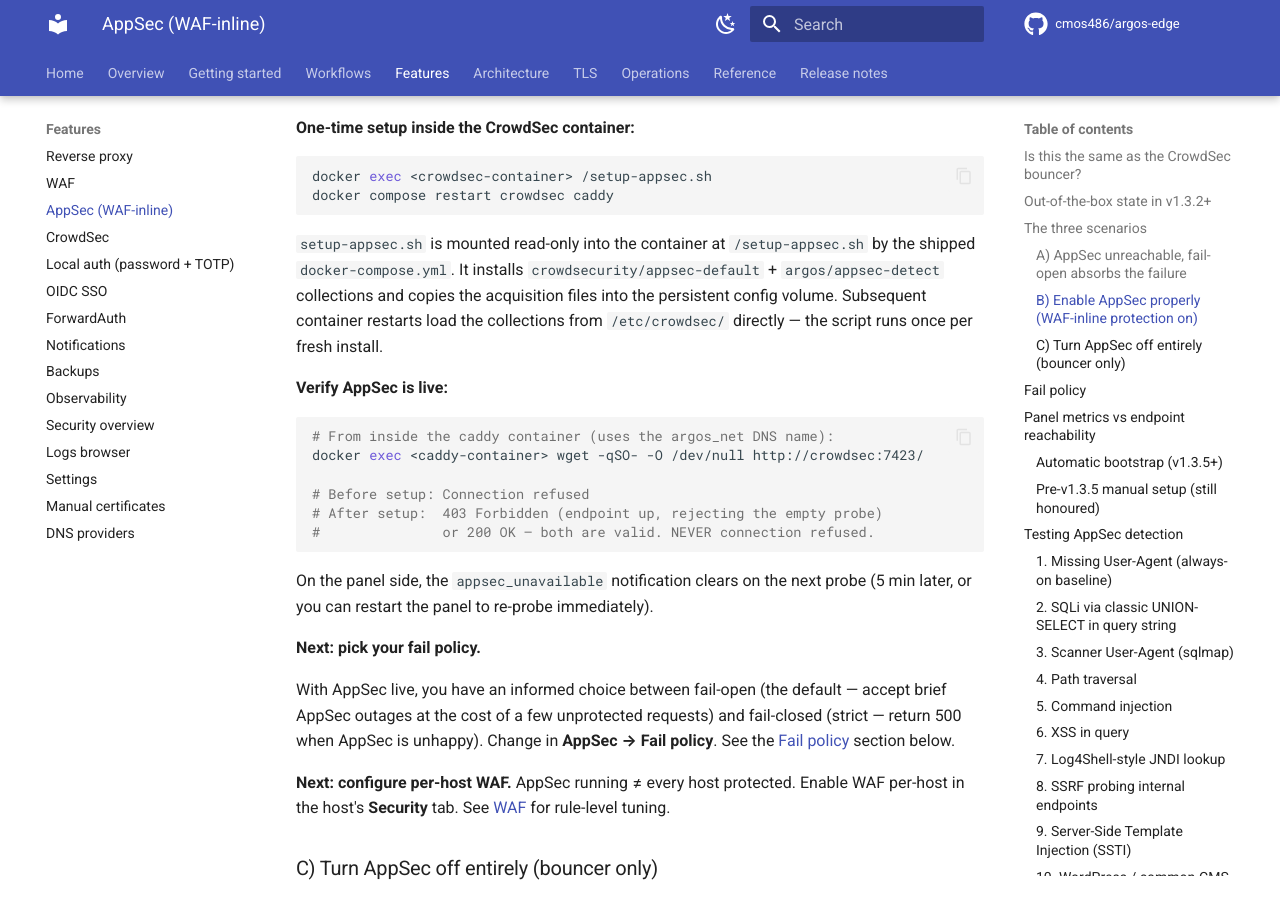
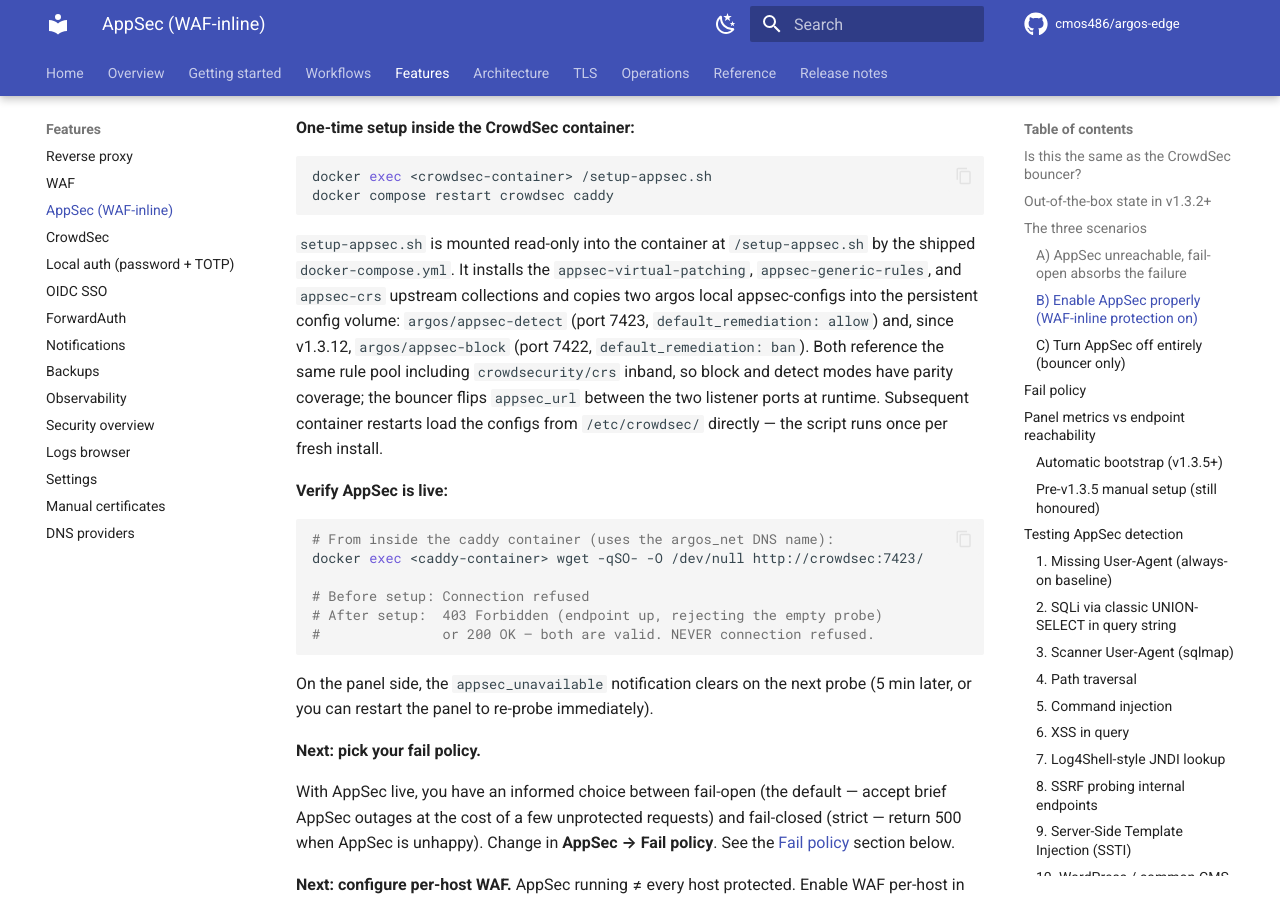
Before and after one commit to cmos486/argos-edge, an MkDocs documentation site: the page built from docs/features/appsec.md, in a window 1280 px wide and 900 px high, scrolled down 2310 px. Built offline with MkDocs 1.6.1 and Material for MkDocs 9.7.7, drawn with Linux system fonts in a browser that asks for light colours; comment, search, counter and statistics services are not loaded.

Commit message:
docs: update AppSec page with block mode CRS coverage

```diff
--- a/docs/features/appsec.md
+++ b/docs/features/appsec.md
@@ -115,10 +115,17 @@
 
 `setup-appsec.sh` is mounted read-only into the container at
 `/setup-appsec.sh` by the shipped `docker-compose.yml`. It installs
-`crowdsecurity/appsec-default` + `argos/appsec-detect` collections
-and copies the acquisition files into the persistent config
-volume. Subsequent container restarts load the collections from
-`/etc/crowdsec/` directly — the script runs once per fresh install.
+the `appsec-virtual-patching`, `appsec-generic-rules`, and
+`appsec-crs` upstream collections and copies two argos local
+appsec-configs into the persistent config volume:
+`argos/appsec-detect` (port 7423, `default_remediation: allow`) and,
+since v1.3.12, `argos/appsec-block` (port 7422,
+`default_remediation: ban`). Both reference the same rule pool
+including `crowdsecurity/crs` inband, so block and detect modes
+have parity coverage; the bouncer flips `appsec_url` between the
+two listener ports at runtime. Subsequent container restarts load
+the configs from `/etc/crowdsec/` directly — the script runs once
+per fresh install.
 
 **Verify AppSec is live:**
 
```
